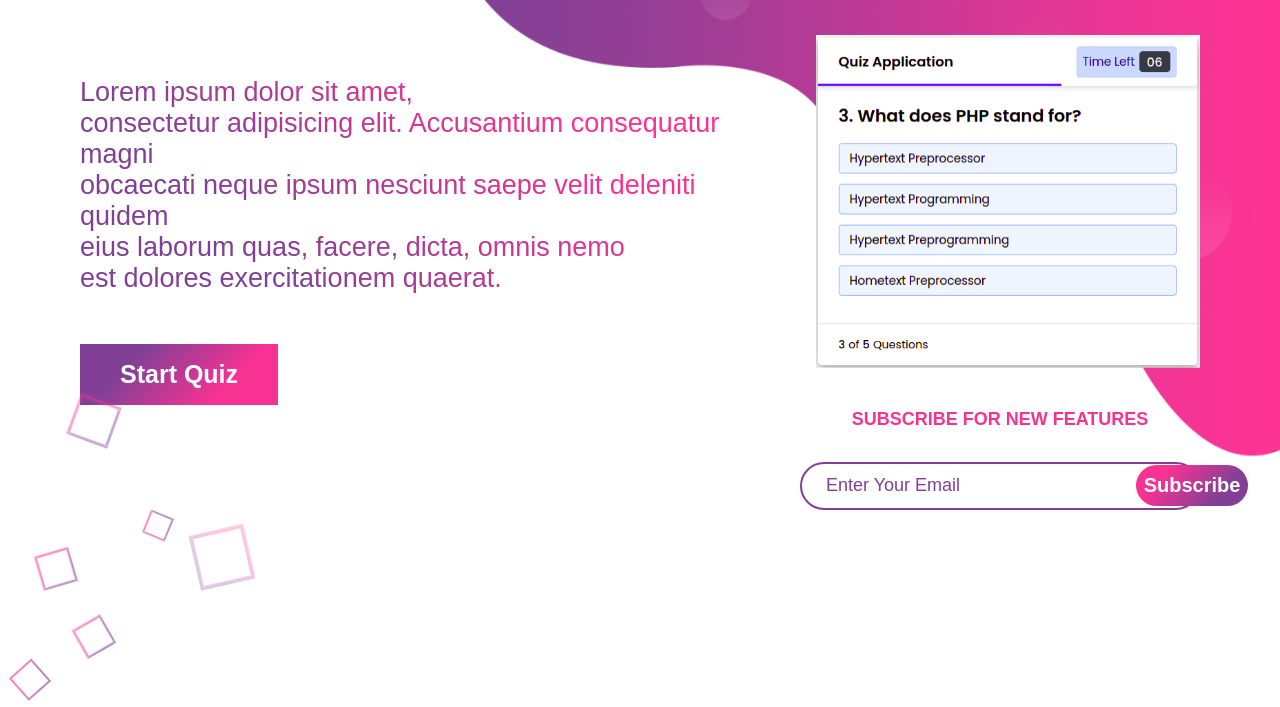
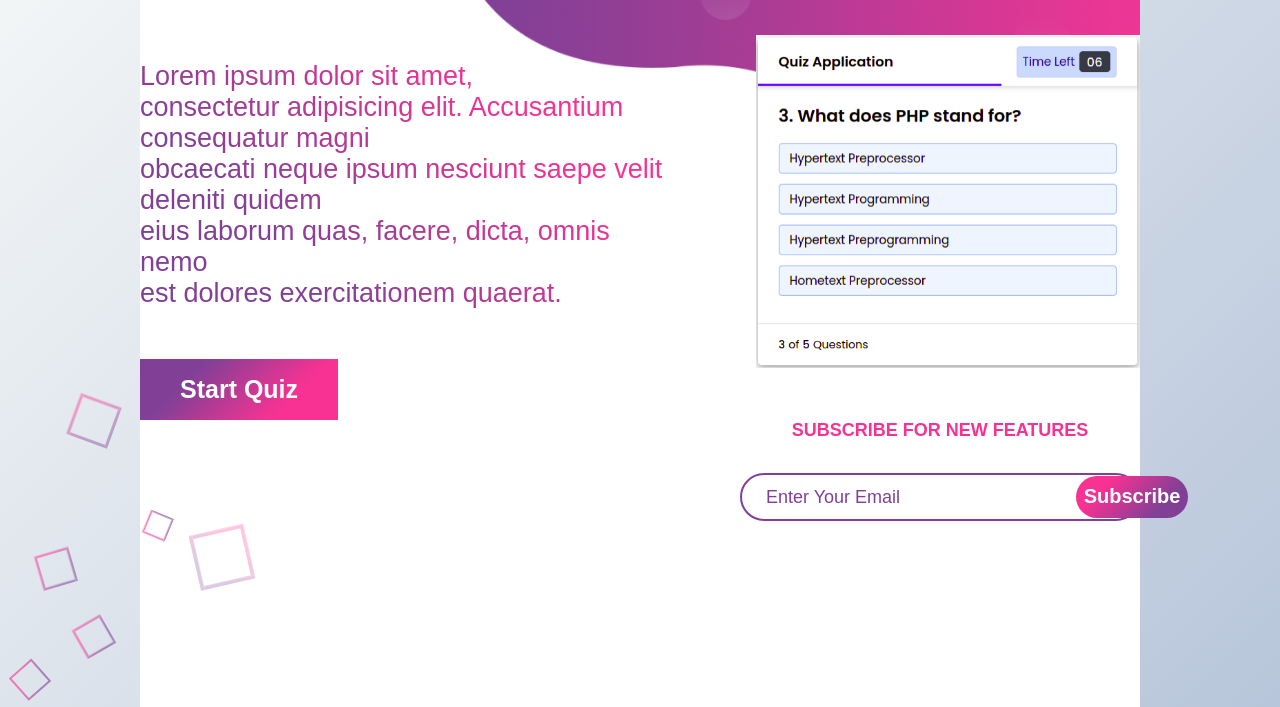
Before and after one commit to grp02/quiz-app, a plain HTML site: page index.html in a window 1280 px wide. Shown: the part 93-800 px from the top of the page. Drawn offline with Linux system fonts and the light colour scheme.

Commit message:
Update style.css

```diff
--- a/style.css
+++ b/style.css
@@ -5,8 +5,8 @@
 }
 
 .max-width{
-    max-width: 1300px;
-    padding: 0 80px;
+    max-width: 1000px;
+    padding: 0 0px;
     margin: auto;
 }
 
```
